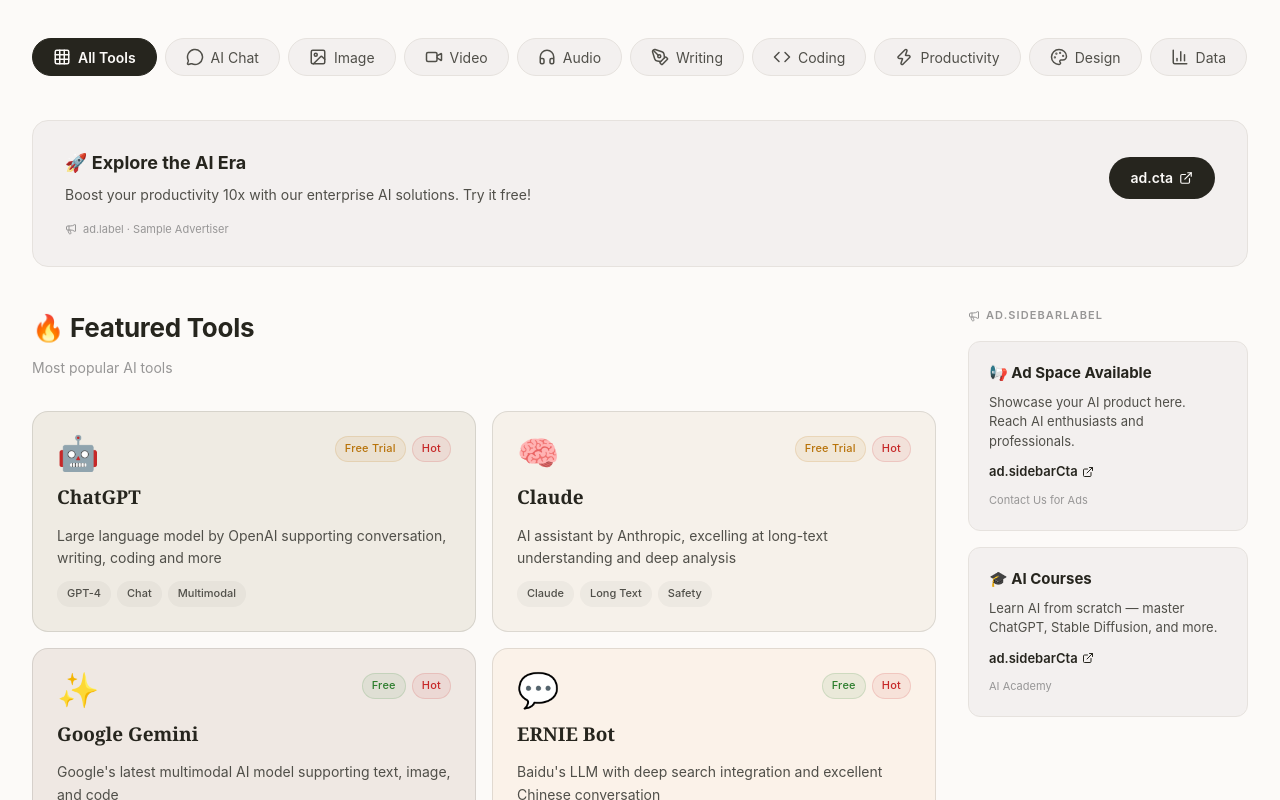
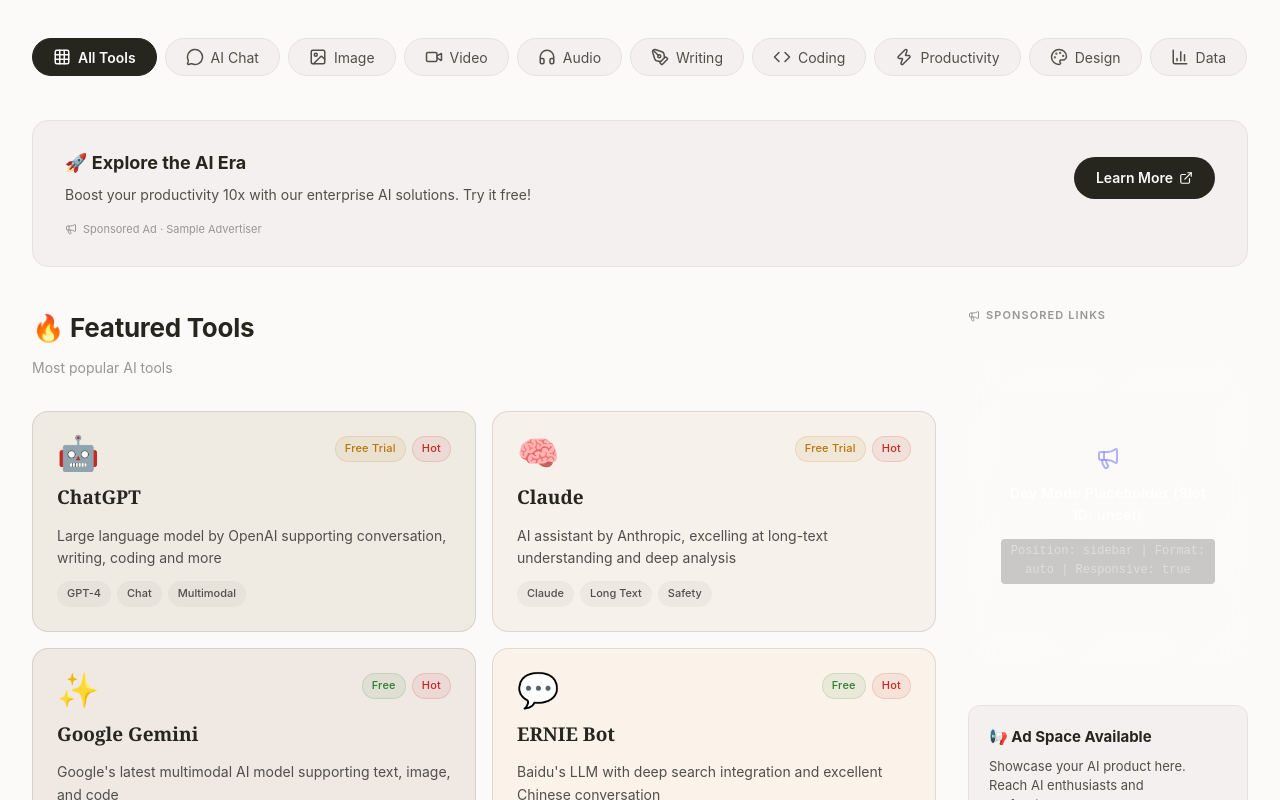
Before and after one commit to JuiChao/ai-nav, a Next.js app: page / in a window 1280 px wide. Shown: the part 700-1500 px from the top of the page. Built offline with nearby package versions, Linux system fonts and the light colour scheme; no server answers.

Commit message:
feat: 集成 Google AdSense 广告功能并保留原自定义广告回退

```diff
--- a/src/app/home-page-content.tsx
+++ b/src/app/home-page-content.tsx
@@ -10,6 +10,7 @@ import CategoryNav from '@/components/CategoryNav';
 import ToolGrid from '@/components/ToolGrid';
 import AdBanner from '@/components/AdBanner';
 import AdSidebar from '@/components/AdSidebar';
+import GoogleAd from '@/components/google-ad';
 
 import { useLocale } from '@/i18n/LocaleContext';
 import { useToolFilter } from '@/hooks/useToolFilter';
@@ -63,6 +64,13 @@ function HomePageContent() {
   const bannerAd = AD_SLOTS.find((ad) => ad.position === 'banner');
   /** 内联广告 */
   const inlineAd = AD_SLOTS.find((ad) => ad.position === 'inline');
+
+  // Google AdSense 环境变量配置
+  const bannerSlot = process.env.NEXT_PUBLIC_ADSENSE_BANNER_SLOT;
+  const inlineSlot = process.env.NEXT_PUBLIC_ADSENSE_INLINE_SLOT;
+  const publisherId = process.env.NEXT_PUBLIC_GOOGLE_ADSENSE_PID;
+  const useAdSense = !!publisherId;
+
   /** 是否处于搜索或筛选模式 */
   const isFiltering = searchQuery.trim() !== '' || activeCategory !== 'all';
 
@@ -125,10 +133,16 @@ function HomePageContent() {
           />
         </div>
 
-        {bannerAd && (
+        {useAdSense && bannerSlot ? (
           <div className="main__ad-banner">
-            <AdBanner ad={bannerAd} />
+            <GoogleAd slot={bannerSlot} position="banner" />
           </div>
+        ) : (
+          bannerAd && (
+            <div className="main__ad-banner">
+              <AdBanner ad={bannerAd} />
+            </div>
+          )
         )}
 
         <div className="main__content">
@@ -141,10 +155,18 @@ function HomePageContent() {
               />
             )}
 
-            {!isFiltering && inlineAd && (
-              <div className="main__inline-ad">
-                <AdBanner ad={inlineAd} />
-              </div>
+            {!isFiltering && (
+              useAdSense && inlineSlot ? (
+                <div className="main__inline-ad">
+                  <GoogleAd slot={inlineSlot} position="inline" />
+                </div>
+              ) : (
+                inlineAd && (
+                  <div className="main__inline-ad">
+                    <AdBanner ad={inlineAd} />
+                  </div>
+                )
+              )
             )}
 
             <ToolGrid
--- a/src/app/layout.tsx
+++ b/src/app/layout.tsx
@@ -1,6 +1,7 @@
 import type { Metadata } from 'next';
 import { Inter, Noto_Sans_SC } from 'next/font/google';
 import { LocaleProvider } from '@/i18n/LocaleContext';
+import GoogleAdSenseScript from '@/components/google-adsense-script';
 import './globals.css';
 
 /**
@@ -52,6 +53,7 @@ export default function RootLayout({
   return (
     <html lang="zh-CN" className={`${inter.variable} ${notoSansSC.variable}`} data-scroll-behavior="smooth">
       <body>
+        <GoogleAdSenseScript />
         <LocaleProvider>{children}</LocaleProvider>
       </body>
     </html>
--- a/src/components/AdSidebar.tsx
+++ b/src/components/AdSidebar.tsx
@@ -3,6 +3,7 @@
 import { ExternalLink, Megaphone } from 'lucide-react';
 import type { AdSlot } from '@/types';
 import { useLocale } from '@/i18n/LocaleContext';
+import GoogleAd from './google-ad';
 import './AdSidebar.css';
 
 interface AdSidebarProps {
@@ -17,7 +18,12 @@ function AdSidebar({ ads }: AdSidebarProps) {
   const { locale, t } = useLocale();
   const sidebarAds = ads.filter((ad) => ad.position === 'sidebar');
 
-  if (sidebarAds.length === 0) return null;
+  const sidebarSlot = process.env.NEXT_PUBLIC_ADSENSE_SIDEBAR_SLOT;
+  const publisherId = process.env.NEXT_PUBLIC_GOOGLE_ADSENSE_PID;
+  const useAdSense = !!publisherId;
+  const hasGoogleSidebar = useAdSense && !!sidebarSlot;
+
+  if (sidebarAds.length === 0 && !hasGoogleSidebar) return null;
 
   return (
     <aside className="ad-sidebar" id="ad-sidebar">
@@ -25,6 +31,10 @@ function AdSidebar({ ads }: AdSidebarProps) {
         <Megaphone size={12} />
         <span>{t('ad.sidebarLabel')}</span>
       </div>
+
+      {hasGoogleSidebar && (
+        <GoogleAd slot={sidebarSlot} position="sidebar" />
+      )}
 
       {sidebarAds.map((ad) => {
         const title = locale === 'en' ? ad.titleEn : ad.title;
--- /dev/null
+++ b/src/components/google-ad.css
@@ -0,0 +1,96 @@
+/* Google AdSense 广告容器及占位符样式 */
+
+.google-ad-container {
+  display: block;
+  width: 100%;
+  margin: 1.5rem auto;
+  position: relative;
+  overflow: hidden;
+  border-radius: 12px;
+  transition: all 0.3s cubic-bezier(0.4, 0, 0.2, 1);
+}
+
+/* 预留高度防止累计布局偏移 (CLS) */
+.google-ad-container--banner {
+  min-height: 90px;
+}
+
+.google-ad-container--inline {
+  min-height: 250px;
+}
+
+.google-ad-container--sidebar {
+  min-height: 300px;
+}
+
+/* 精致的开发模式占位图 */
+.google-ad-placeholder {
+  display: flex;
+  flex-direction: column;
+  align-items: center;
+  justify-content: center;
+  padding: 2rem;
+  border: 1px dashed rgba(255, 255, 255, 0.15);
+  background: linear-gradient(
+    135deg,
+    rgba(255, 255, 255, 0.03) 0%,
+    rgba(255, 255, 255, 0.01) 100%
+  );
+  backdrop-filter: blur(12px);
+  -webkit-backdrop-filter: blur(12px);
+  border-radius: 12px;
+  color: var(--color-text-muted, #8e929d);
+  font-family: var(--font-inter), sans-serif;
+  text-align: center;
+  min-height: inherit;
+  transition: all 0.4s ease;
+  user-select: none;
+}
+
+.google-ad-placeholder:hover {
+  border-color: rgba(99, 102, 241, 0.4); /* Indigo border */
+  background: linear-gradient(
+    135deg,
+    rgba(99, 102, 241, 0.05) 0%,
+    rgba(139, 92, 246, 0.02) 100%
+  );
+  box-shadow: 0 8px 30px rgba(0, 0, 0, 0.12);
+  transform: translateY(-2px);
+}
+
+.google-ad-placeholder__icon {
+  margin-bottom: 0.75rem;
+  color: rgba(99, 102, 241, 0.7);
+  animation: pulseGlow 3s infinite ease-in-out;
+}
+
+.google-ad-placeholder__title {
+  font-size: 0.875rem;
+  font-weight: 600;
+  color: rgba(255, 255, 255, 0.85);
+  margin-bottom: 0.25rem;
+  letter-spacing: 0.025em;
+}
+
+.google-ad-placeholder__details {
+  font-size: 0.75rem;
+  color: rgba(255, 255, 255, 0.4);
+  font-family: monospace;
+  background: rgba(0, 0, 0, 0.2);
+  padding: 0.2rem 0.5rem;
+  border-radius: 4px;
+  margin-top: 0.5rem;
+}
+
+@keyframes pulseGlow {
+  0%, 100% {
+    transform: scale(1);
+    opacity: 0.7;
+    filter: drop-shadow(0 0 0px rgba(99, 102, 241, 0));
+  }
+  50% {
+    transform: scale(1.08);
+    opacity: 1;
+    filter: drop-shadow(0 0 8px rgba(99, 102, 241, 0.4));
+  }
+}
--- /dev/null
+++ b/src/components/google-ad.tsx
@@ -0,0 +1,96 @@
+'use client';
+
+import { useEffect, useRef } from 'react';
+import { Megaphone } from 'lucide-react';
+import { useLocale } from '@/i18n/LocaleContext';
+import './google-ad.css';
+
+interface GoogleAdProps {
+  /** 广告位 ID (数字串) */
+  slot: string;
+  /** 广告位置类型，决定预留的最小高度 */
+  position: 'banner' | 'inline' | 'sidebar';
+  /** 广告展现格式 */
+  format?: 'auto' | 'fluid' | 'rectangle' | 'horizontal' | 'vertical';
+  /** 是否支持自适应宽度 */
+  responsive?: boolean;
+  /** 外部样式 */
+  className?: string;
+  /** 自定义 CSS 样式 */
+  style?: React.CSSProperties;
+}
+
+/**
+ * Google AdSense 广告单元展示组件
+ * 支持开发环境占位图显示，并且在生产环境通过优雅的 useEffect 触发 adsbygoogle 渲染。
+ */
+export default function GoogleAd({
+  slot,
+  position,
+  format = 'auto',
+  responsive = true,
+  className = '',
+  style,
+}: GoogleAdProps) {
+  const { t } = useLocale();
+  const adRef = useRef<HTMLModElement>(null);
+  const initialized = useRef(false);
+
+  const publisherId = process.env.NEXT_PUBLIC_GOOGLE_ADSENSE_PID;
+  const isDev = process.env.NODE_ENV !== 'production';
+
+  useEffect(() => {
+    // 仅在生产环境且配置了发布商 ID 时初始化广告
+    if (isDev || !publisherId || initialized.current) return;
+
+    try {
+      // 确认页面上存在对应的广告元素且 adsbygoogle 脚本已加载
+      if (typeof window !== 'undefined') {
+        const adsbygoogle = (window as any).adsbygoogle || [];
+        adsbygoogle.push({});
+        initialized.current = true;
+      }
+    } catch (error) {
+      console.error('Google AdSense 初始化失败:', error);
+    }
+  }, [isDev, publisherId]);
+
+  // 1. 如果是开发模式，显示设计精美的玻璃质感广告占位符，支持悬浮动效，增强开发体验
+  if (isDev) {
+    return (
+      <div className={`google-ad-container google-ad-container--${position} ${className}`} style={style}>
+        <div className="google-ad-placeholder">
+          <Megaphone className="google-ad-placeholder__icon" size={24} />
+          <div className="google-ad-placeholder__title">
+            {t('google.ad.dev_mode', { slot })}
+          </div>
+          <div className="google-ad-placeholder__details">
+            Position: {position} | Format: {format} | Responsive: {String(responsive)}
+          </div>
+        </div>
+      </div>
+    );
+  }
+
+  // 2. 如果生产环境下未配置发布商 ID 或广告位 ID，则静默不渲染任何组件，避免影响整体布局
+  if (!publisherId || !slot) {
+    return null;
+  }
+
+  return (
+    <div
+      className={`google-ad-container google-ad-container--${position} ${className}`}
+      style={style}
+    >
+      <ins
+        ref={adRef}
+        className="adsbygoogle"
+        style={{ display: 'block', minWidth: '100%', ...style }}
+        data-ad-client={publisherId}
+        data-ad-slot={slot}
+        data-ad-format={format}
+        data-full-width-responsive={responsive ? 'true' : 'false'}
+      />
+    </div>
+  );
+}
--- /dev/null
+++ b/src/components/google-adsense-script.tsx
@@ -0,0 +1,31 @@
+'use client';
+
+import Script from 'next/script';
+
+interface GoogleAdSenseScriptProps {
+  publisherId?: string;
+}
+
+/**
+ * Google AdSense 全局脚本加载组件
+ *
+ * @param props.publisherId 可选的 Google AdSense 发布商 ID (如 ca-pub-xxxxxxxxxxxxxxx)
+ * @returns 注入的 Script 脚本组件或 null
+ */
+export default function GoogleAdSenseScript({ publisherId }: GoogleAdSenseScriptProps) {
+  const client = publisherId || process.env.NEXT_PUBLIC_GOOGLE_ADSENSE_PID;
+
+  // 如果没有配置发布商 ID，或者在非生产环境（开发环境）下，不加载 AdSense 真实脚本，避免无效请求
+  if (!client || process.env.NODE_ENV !== 'production') {
+    return null;
+  }
+
+  return (
+    <Script
+      async
+      src={`https://pagead2.googlesyndication.com/pagead/js/adsbygoogle.js?client=${client}`}
+      crossOrigin="anonymous"
+      strategy="afterInteractive"
+    />
+  );
+}
--- a/src/i18n/translations.ts
+++ b/src/i18n/translations.ts
@@ -51,6 +51,14 @@ const zh: TranslationDict = {
   'footer.agreement': '服务协议',
   'footer.privacy': '隐私政策',
   'footer.cookie': 'Cookie 偏好设置',
+
+  // Ads
+  'ad.cta': '了解更多',
+  'ad.label': '赞助商广告',
+  'ad.sidebarLabel': '赞助商链接',
+  'ad.sidebarCta': '立即前往',
+  'google.ad.placeholder': 'Google 广告位 (未配置 Publisher ID)',
+  'google.ad.dev_mode': '开发模式占位符 (Slot ID: {slot})',
 };
 
 const en: TranslationDict = {
@@ -97,6 +105,14 @@ const en: TranslationDict = {
   'footer.agreement': 'Terms of Service',
   'footer.privacy': 'Privacy Policy',
   'footer.cookie': 'Cookie Preferences',
+
+  // Ads
+  'ad.cta': 'Learn More',
+  'ad.label': 'Sponsored Ad',
+  'ad.sidebarLabel': 'Sponsored Links',
+  'ad.sidebarCta': 'Go Now',
+  'google.ad.placeholder': 'Google AdSense (Publisher ID not configured)',
+  'google.ad.dev_mode': 'Dev Mode Placeholder (Slot ID: {slot})',
 };
 
 export const TRANSLATIONS: Record<Locale, TranslationDict> = { zh, en };
```
Also changed, not shown: public/ads.txt (added), 1 other file (tests, documents, lock files or other folders).
